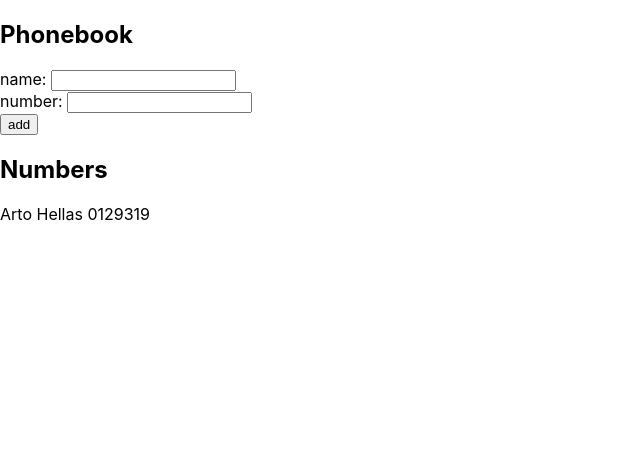
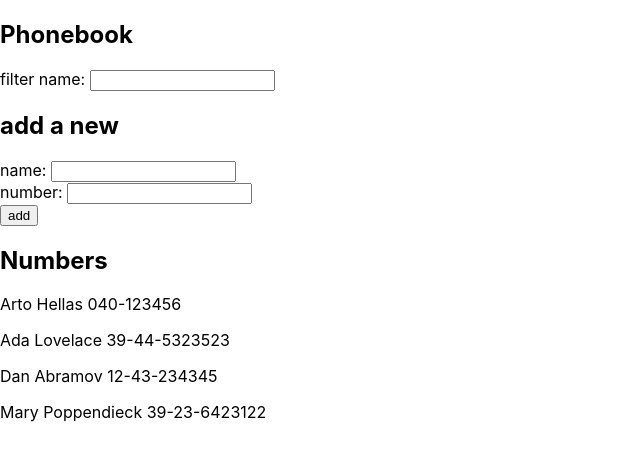
Before and after one commit to bbntpl/fso-submissions, a React (Create React App) app in the folder part2/phonebook/: page / in a window 1280 px wide. Shown: the top 460 px of the page, without its empty margins (0-640 px from the left). Built offline with nearby package versions, Linux system fonts and the light colour scheme.

Commit message:
add exercises 2.9 and 2.10

```diff
--- a/part2/phonebook/src/App.js
+++ b/part2/phonebook/src/App.js
@@ -1,16 +1,17 @@
 import { useState } from 'react'
 import Contacts from './components/Contacts';
 import ContactsForm from './components/ContactsForm';
+import NameFilterer from './components/NameFilter';
 
 const App = () => {
 	//states
 	const [persons, setPersons] = useState([
-		{
-			name: 'Arto Hellas',
-			number: '0129319'
-	}
+		{ name: 'Arto Hellas', number: '040-123456', id: 1 },
+		{ name: 'Ada Lovelace', number: '39-44-5323523', id: 2 },
+		{ name: 'Dan Abramov', number: '12-43-234345', id: 3 },
+		{ name: 'Mary Poppendieck', number: '39-23-6423122', id: 4 }
 	]);
-
+	const [filteredPersons, setFilteredPersons] = useState(persons);
 	const [newPerson, setNewPerson] = useState({
 		name: '',
 		number: ''
@@ -27,33 +28,45 @@ const App = () => {
 		setNewPerson({ ...newPerson, number: number + '' });
 	}
 
-	function clearInputs() {
-		setNewPerson({ ...newPerson, name: '', number: '' })
+	function addPerson(newPerson, persons) {
+		const { name, number } = newPerson;
+		addName(name);
+		addNumber(number);
+		setNewPerson({ ...newPerson, id: newPerson.length + 1 });
+		setPersons(persons.concat(newPerson));
+		setFilteredPersons(persons.concat(newPerson));
+		clearInputs();
 	}
 
-	function submitForm(e) {
-		e.preventDefault();
-		const { name, number } = newPerson;
-		if (persons.filter(person => person.name === newPerson.name).length) {
-			alertIfNameAlreadyExists();
-		} else {
-			addName(name);
-			addNumber(number);
-			setPersons(persons.concat(newPerson));
-			clearInputs();
-		}
+	function clearInputs() {
+		setNewPerson({ ...newPerson, name: '', number: '' });
 	}
 
 	function alertIfNameAlreadyExists() {
 		alert(`${newPerson.name} is already added to phonebook`);
 	}
 
+	const isNameExists = () => persons.filter(person => person.name === newPerson.name).length;
+
+	function submitForm(e) {
+		e.preventDefault();
+		if (!newPerson.name.length) return;
+		if (isNameExists()) {
+			alertIfNameAlreadyExists();
+		} else {
+			addPerson(newPerson, persons);
+		}
+	}
+
+
 	return (
 		<div>
 			<h2>Phonebook</h2>
+			<NameFilterer persons={persons} setFilteredPersons={setFilteredPersons} />
+			<h2>add a new</h2>
 			<ContactsForm submitForm={submitForm} setNewPerson={setNewPerson} newPerson={newPerson} />
 			<h2>Numbers</h2>
-			<Contacts persons={persons} />
+			<Contacts persons={filteredPersons} />
 		</div>
 	)
 };
--- a/part2/phonebook/src/components/Contacts.jsx
+++ b/part2/phonebook/src/components/Contacts.jsx
@@ -1,8 +1,10 @@
+import PersonDetails from './PersonDetails';
+
 const Contacts = ({ persons }) => {
 	return (
 		<div>
 			{
-				persons.map(person => <p key={person.name}>{person.name} {person.number}</p>)
+				persons.map(person => <PersonDetails  key={person.id} person={person} />)
 			}
 		</div>
 	)
--- /dev/null
+++ b/part2/phonebook/src/components/NameFilter.jsx
@@ -0,0 +1,18 @@
+const NameFilterer = ({ persons, setFilteredPersons }) => {
+	const filterNameShown = (e) => {
+		const filteredPersons = persons.filter(person => {
+			//case friendly strings
+			const name = person.name.toLowerCase();
+			const enteredName = e.target.value.toLowerCase();
+			return name.includes(enteredName);
+		});
+		setFilteredPersons(filteredPersons);
+	}
+	return (
+		<div>
+			filter name: <input onChange={filterNameShown} />
+		</div>
+	)
+}
+
+export default NameFilterer;
--- /dev/null
+++ b/part2/phonebook/src/components/PersonDetails.jsx
@@ -0,0 +1,3 @@
+const PersonDetails = ({ person }) => <p>{person.name} {person.number}</p>
+
+export default PersonDetails;
```
Also changed, not shown: 1 other file (tests, documents, lock files or other folders).
